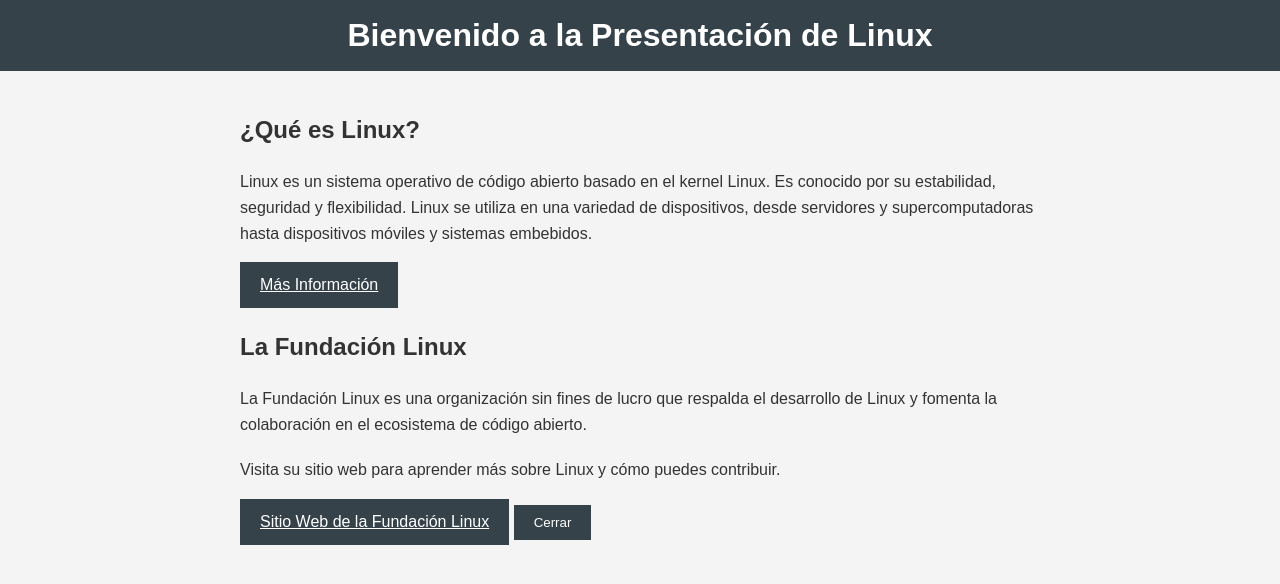
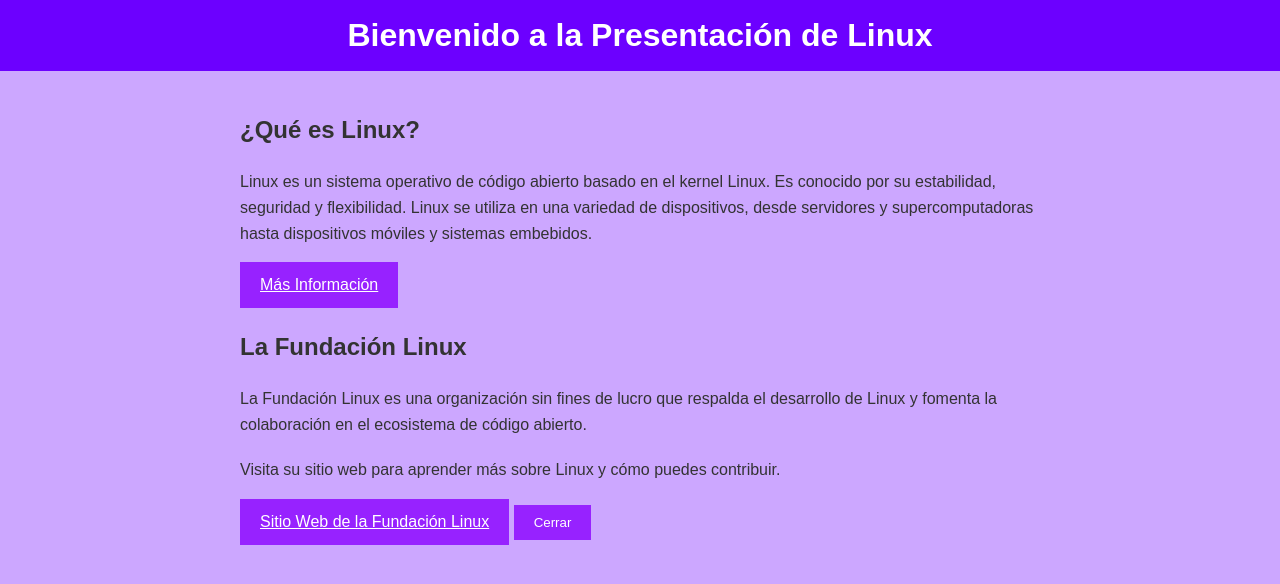
Before and after one commit to LuisaCelis/EAM_CNC, a plain HTML site: page Taller_3/nginx-html/index.html in a window 1280 px wide. Drawn offline with Linux system fonts and the light colour scheme.

Commit message:
Taller 3

```diff
--- a/Taller_3/nginx-html/index.html
+++ b/Taller_3/nginx-html/index.html
@@ -3,13 +3,13 @@
 <head>
 <meta charset="UTF-8">
 <meta name="viewport" content="width=device-width, initial-scale=1.0">
-<title>Taller 2</title>
+<title>Taller 3</title>
 <style>
   body {
     font-family: Arial, sans-serif;
     margin: 0;
     padding: 0;
-    background-color: #f4f4f4;
+    background-color: #cca7ff ;
     color: #333;
     line-height: 1.6;
   }
@@ -20,7 +20,7 @@
     padding: 20px;
   }
   header {
-    background-color: #35424a;
+    background-color: #6c00ff;
     color: #ffffff;
     padding: 10px 0;
     text-align: center;
@@ -33,7 +33,7 @@
   }
   .button {
     display: inline-block;
-    background-color: #35424a;
+    background-color: #9722ff;
     color: #ffffff;
     padding: 10px 20px;
     border: none;
```
